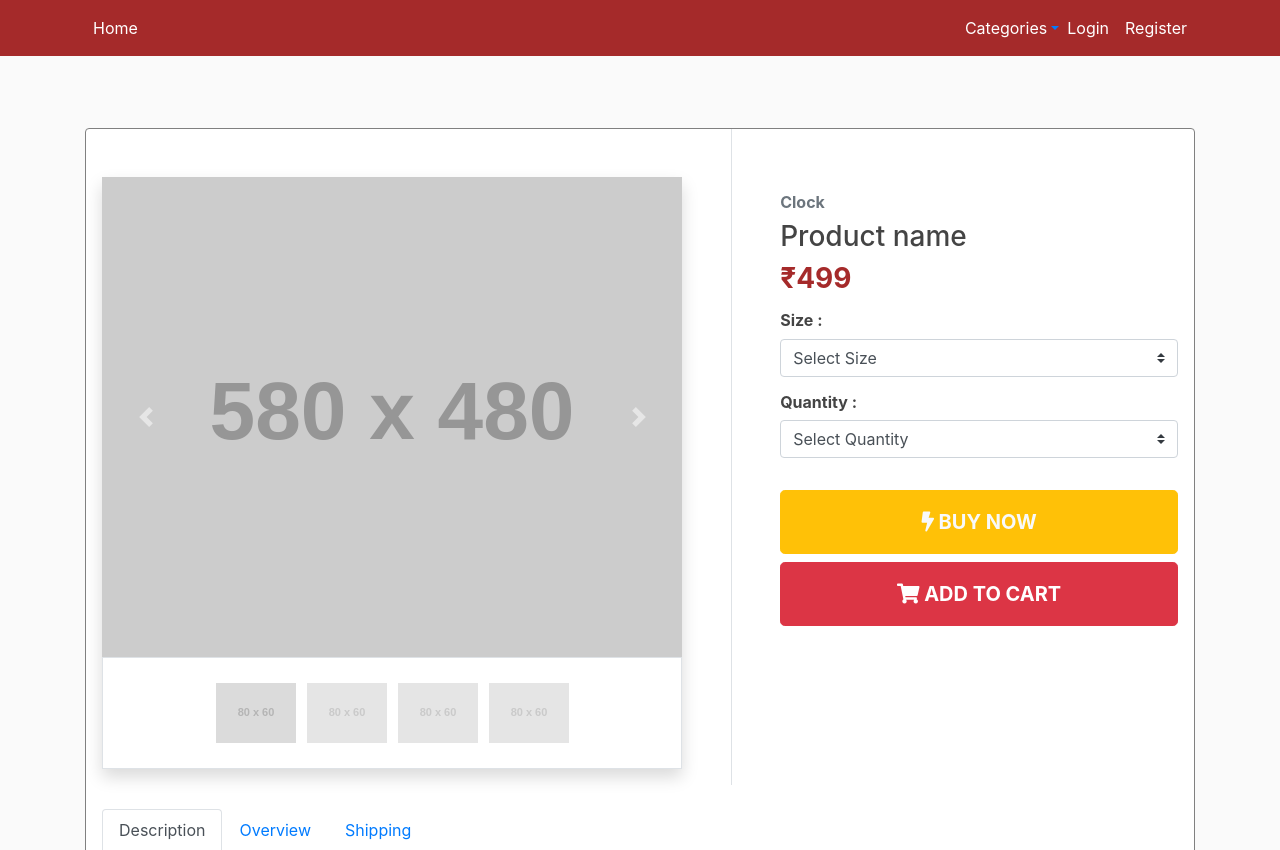
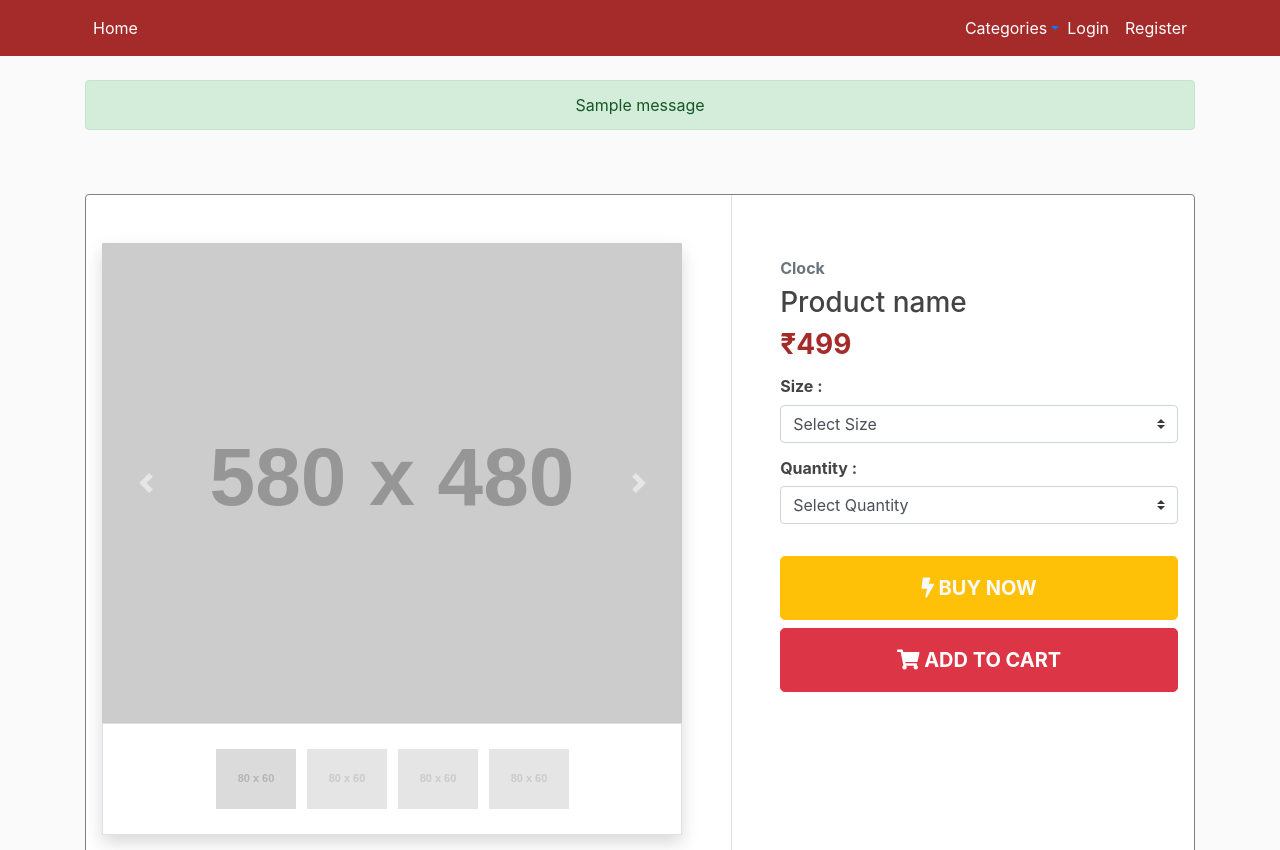
Before and after one commit to ShreyaDhananjay/EcommerceWebsite, a Flask app: page /product in a window 1280 px wide. Shown: the top 850 px of the page. Run offline with Flask 2, Linux system fonts and the light colour scheme; tables that the repository leaves empty hold one stand-in row (values such as "Sample post"); grey boxes labelled with a size stand in for pictures from a placeholder-image service; one stand-in notice (Sample message) is shown; some libraries are stand-ins or nearby versions.

Commit message:
db, product page

```diff
--- a/ecommerceweb/__init__.py
+++ b/ecommerceweb/__init__.py
@@ -4,7 +4,7 @@ from flask_bcrypt import Bcrypt
 from flask_login import LoginManager
 
 app = Flask(__name__)
-app.config['SECRET_KEY'] = '5791628bb0b13ce0c676dfde280ba246'
+app.config['SECRET_KEY'] = '5791628bb0b13ce0c676dfde280ka246'
 app.config['SQLALCHEMY_DATABASE_URI'] = 'sqlite:///site1.db'
 db = SQLAlchemy(app)
 bcrypt = Bcrypt(app)
--- a/ecommerceweb/routes.py
+++ b/ecommerceweb/routes.py
@@ -39,7 +39,7 @@ def login():
             next_page = request.args.get('next')
             return redirect(next_page) if next_page else redirect(url_for('home'))
         else:
-            flash('Login Unsuccessful. Please check email and password', 'danger')
+            flash('Login unsuccessful. Please check email and password', 'danger')
     return render_template('login.html', title='Login', form=form)
 
 @app.route("/logout")
--- a/ecommerceweb/templates/layout.html
+++ b/ecommerceweb/templates/layout.html
@@ -72,6 +72,17 @@
     </nav>
   </header>
   </nav>
+  <main role="main" class="container">
+      {% with messages = get_flashed_messages(with_categories=true) %}
+          {% if messages %}
+            {% for category, message in messages %}
+              <center><div class="alert alert-{{ category }}">
+                {{ message }}
+              </div><center>
+            {% endfor %}
+          {% endif %}
+        {% endwith %}
+  </main>
   {% block content %}{% endblock %}
   <footer class="py-5 bg-dark" style="height: 2px; bottom: initial;">
     <p class="m-0 text-center text-white">Copyright &copy; Your Website 2019</p>
--- a/ecommerceweb/templates/product_desc.html
+++ b/ecommerceweb/templates/product_desc.html
@@ -59,7 +59,7 @@
                     </div>
                 </div>
             </aside>
-            <!--right side-->
+            <!--right side -->
             <aside class="col-sm-5 pt-5 pl-5">
                 <h6 class="text-muted pt-3"><b>Clock</b></h6>
                 <h3>Product name</h3>
```
Also changed, not shown: ecommerceweb/static/pdesp.css (line endings or trailing spaces).
